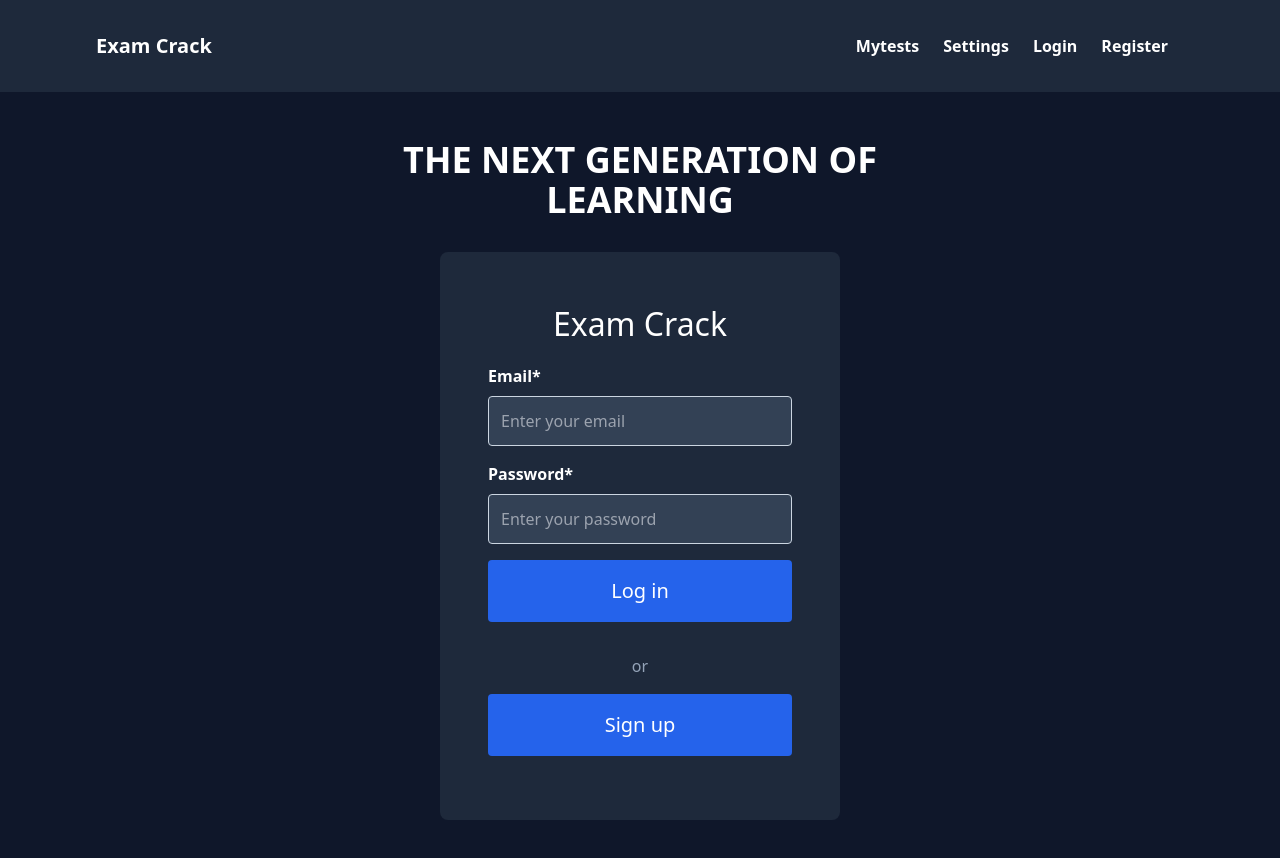
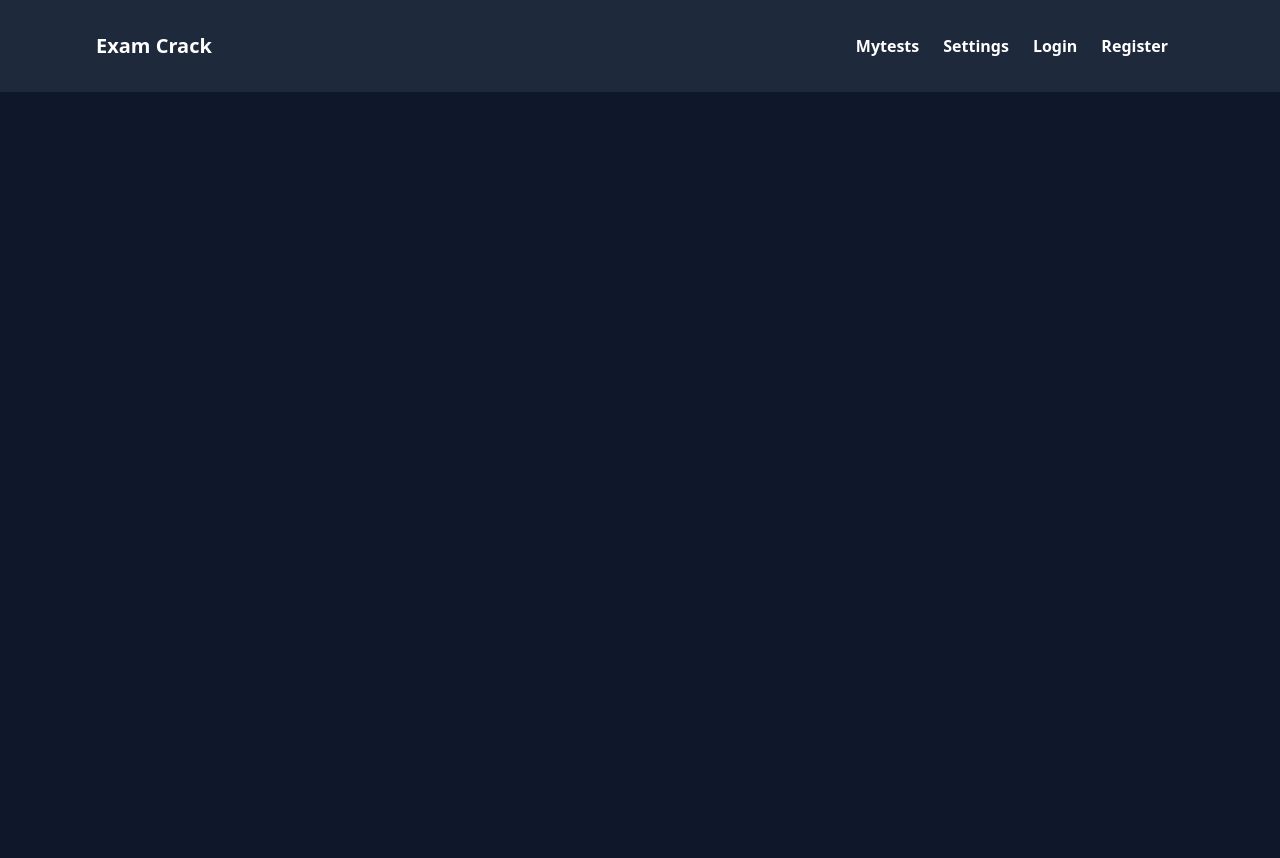
Before and after one commit to deferet/exam-crack, a React (Vite) app in the folder frontend/: page /test in a window 1280 px wide. Shown: the top 858 px of the page. Built offline with nearby package versions, Linux system fonts and the light colour scheme.

Commit message:
App.jsx-update

```diff
--- a/frontend/src/App.jsx
+++ b/frontend/src/App.jsx
@@ -1,14 +1,25 @@
-import React from 'react';
-import Navbar from './components/navbar.jsx';
-import Homepage from './pages/homepage.jsx';
+import React from "react";
+import { BrowserRouter as Router, Routes, Route } from "react-router-dom";
+import Homepage from "./pages/homepage";
+import MyTests from "./pages/MyTests";
+import Navbar from "./components/navbar";
+import Register from "./pages/Register";
+import Login from "./pages/Login";
 
 const App = () => {
-  return (
-    <div>
-      <Navbar />
-      <Homepage />
-    </div>
-  );
+    return (
+        <Router>
+            <Navbar />
+            <div className="bg-[#0f172a] min-h-screen text-white">
+                <Routes>
+                    <Route path="/" element={<Homepage />} />
+                    <Route path="/mytests" element={<MyTests />} />
+                    <Route path="/register" element={<Register />} />
+                    <Route path="/login" element={<Login />} />
+                </Routes>
+            </div>
+        </Router>
+    );
 };
 
 export default App;
```
